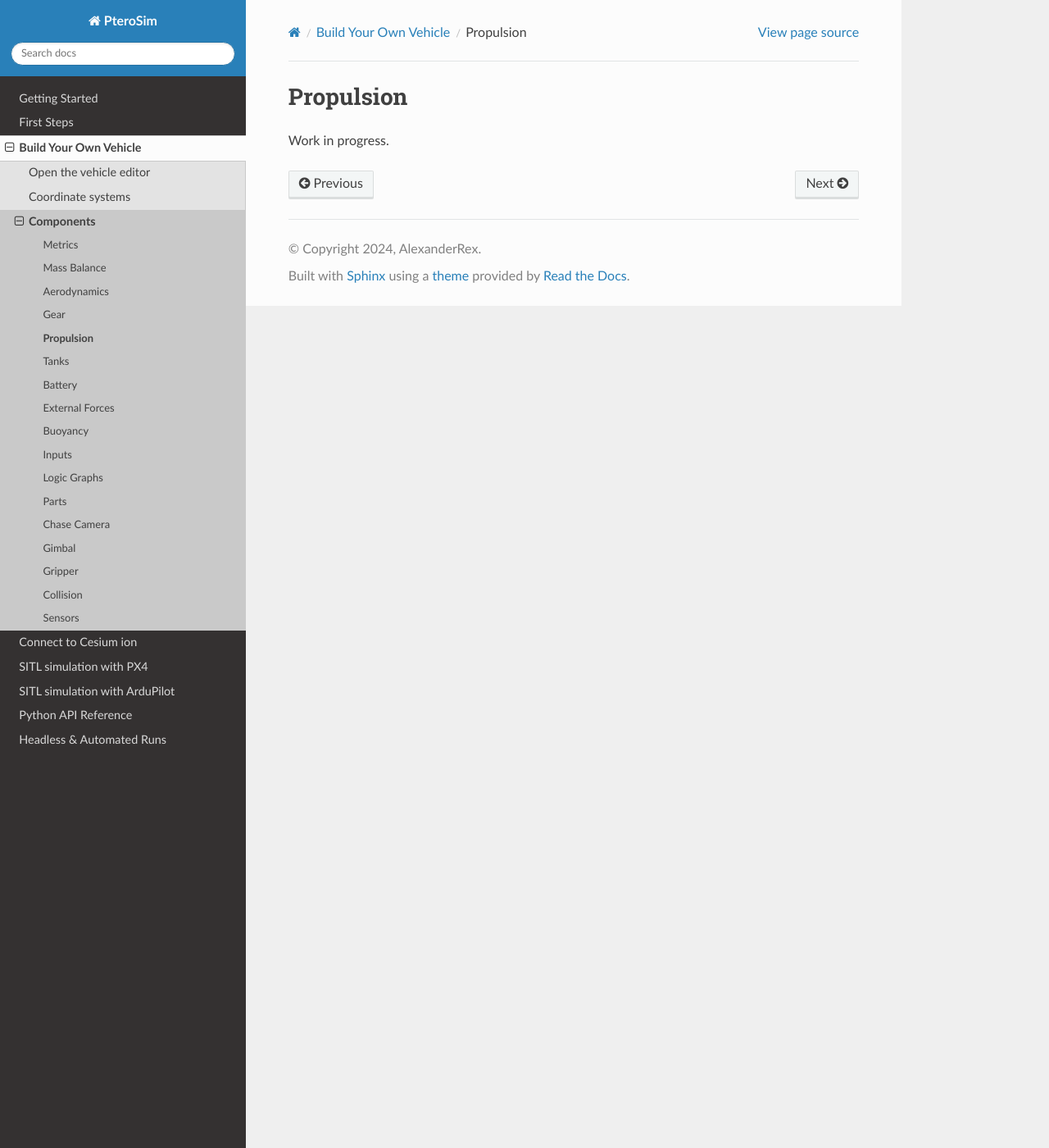
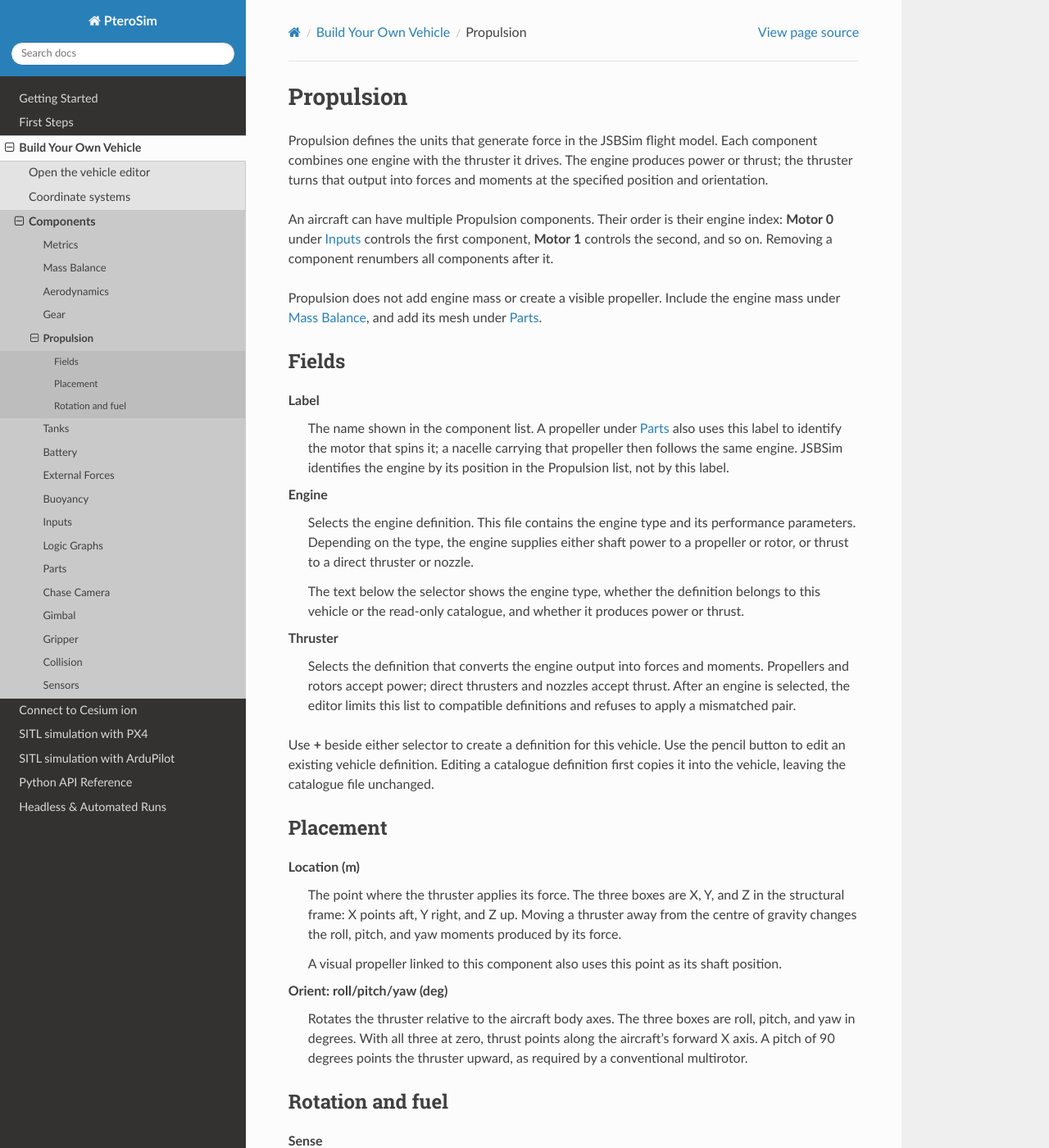
Before and after one commit to AlexanderRex/PteroSimDocs, a Sphinx documentation site: the page built from docs/source/editor/propulsion.rst, in a window 1280 px wide and 1400 px high. Shown: the whole window at 82% size. Built offline with Sphinx 7.4.7 and the Read the Docs theme 3.1.0, drawn with Linux system fonts in a browser that asks for light colours; some of the changed text lies outside the part shown.

Commit message:
Document the vehicle editor Propulsion section

```diff
--- a/docs/source/editor/propulsion.rst
+++ b/docs/source/editor/propulsion.rst
@@ -1,4 +1,89 @@
 Propulsion
 ==========
 
-Work in progress.
+Propulsion defines the units that generate force in the JSBSim flight model.
+Each component combines one engine with the thruster it drives. The engine
+produces power or thrust; the thruster turns that output into forces and
+moments at the specified position and orientation.
+
+An aircraft can have multiple Propulsion components. Their order is their
+engine index: **Motor 0** under :doc:`inputs` controls the first component,
+**Motor 1** controls the second, and so on. Removing a component renumbers all
+components after it.
+
+Propulsion does not add engine mass or create a visible propeller. Include the
+engine mass under :doc:`mass_balance`, and add its mesh under :doc:`parts`.
+
+Fields
+------
+
+**Label**
+   The name shown in the component list. A propeller under :doc:`parts` also
+   uses this label to identify the motor that spins it; a nacelle carrying that
+   propeller then follows the same engine. JSBSim identifies the engine by its
+   position in the Propulsion list, not by this label.
+
+**Engine**
+   Selects the engine definition. This file contains the engine type and its
+   performance parameters. Depending on the type, the engine supplies either
+   shaft power to a propeller or rotor, or thrust to a direct thruster or
+   nozzle.
+
+   The text below the selector shows the engine type, whether the definition
+   belongs to this vehicle or the read-only catalogue, and whether it produces
+   power or thrust.
+
+**Thruster**
+   Selects the definition that converts the engine output into forces and
+   moments. Propellers and rotors accept power; direct thrusters and nozzles
+   accept thrust. After an engine is selected, the editor limits this list to
+   compatible definitions and refuses to apply a mismatched pair.
+
+Use **+** beside either selector to create a definition for this vehicle. Use
+the pencil button to edit an existing vehicle definition. Editing a catalogue
+definition first copies it into the vehicle, leaving the catalogue file
+unchanged.
+
+Placement
+---------
+
+**Location (m)**
+   The point where the thruster applies its force. The three boxes are X, Y,
+   and Z in the structural frame: X points aft, Y right, and Z up. Moving a
+   thruster away from the centre of gravity changes the roll, pitch, and yaw
+   moments produced by its force.
+
+   A visual propeller linked to this component also uses this point as its
+   shaft position.
+
+**Orient: roll/pitch/yaw (deg)**
+   Rotates the thruster relative to the aircraft body axes. The three boxes
+   are roll, pitch, and yaw in degrees. With all three at zero, thrust points
+   along the aircraft's forward X axis. A pitch of 90 degrees points the
+   thruster upward, as required by a conventional multirotor.
+
+Rotation and fuel
+-----------------
+
+**Sense**
+   Sets the thruster's direction and the sign of its reaction torque. Its
+   meaning depends on the selected thruster type:
+
+   * For a propeller, ``+1`` is clockwise and ``-1`` is counter-clockwise in
+     the JSBSim convention.
+   * For a rotor viewed from above, ``+1`` is counter-clockwise and ``-1`` is
+     clockwise. ``0`` represents a coaxial pair with no reaction torque.
+   * Direct thrusters and nozzles do not use this field.
+
+**P-factor**
+   Appears only for a propeller. It controls the asymmetric-thrust effect that
+   pulls the aircraft's nose sideways. Zero disables the effect.
+
+**Feeds from tank**
+   Selects the fuel tanks available to this engine by their index in
+   :doc:`tanks`. A fuel-burning engine can draw only from the selected tanks.
+   This setting is not used by electric and brushless motors.
+
+The red × in the component header removes that propulsion unit. Check the
+motor assignments under :doc:`inputs` after removing a unit because every
+later engine index changes.
```
